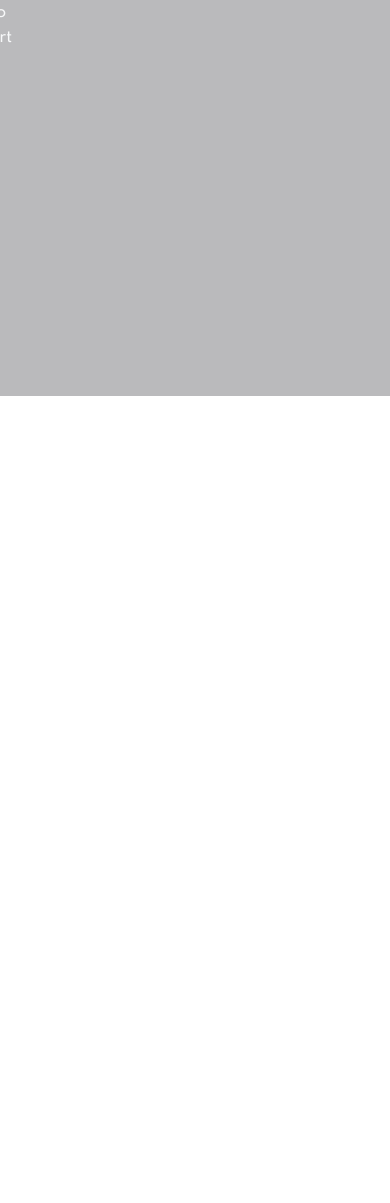
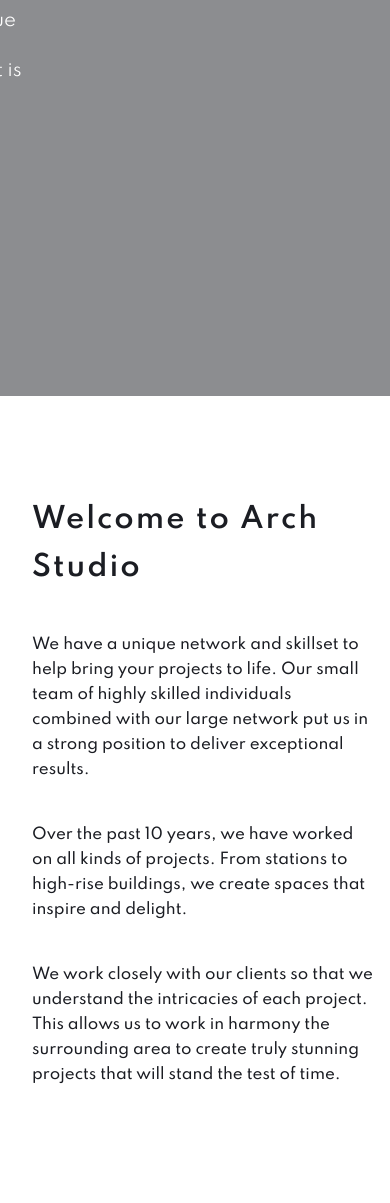
Before and after one commit to sudhanshusaurav/arch, a plain HTML site: page index.html in a window 390 px wide. Shown: the part 282-1485 px from the top of the page. Before the commit the page ends 844 px from the top, so only its background shows below. Drawn offline with nearby package versions, Linux system fonts and the light colour scheme.

Commit message:
display section added

```diff
--- a/css/_globals.scss
+++ b/css/_globals.scss
@@ -91,16 +91,20 @@ a:focus {
   color: $dark-blue;
 }
 
-.text-light {
+.text-white {
   color: white;
 }
 
+.text-light {
+  color: $md-grey;
+}
+
 .text-lighter {
-  color: $lighter-grey;
+  color: $light-grey;
 }
 
 .text-grey {
-  color: $md-grey;
+  color: $dark-grey;
 }
 
 .img-overlay-static {
@@ -111,7 +115,7 @@ a:focus {
     position: absolute;
     width: 100%;
     height: 100%;
-    background: rgba($color: $dark-blue, $alpha: 0.3);
+    background: rgba($color: $dark-blue, $alpha: 0.5);
     right: 0;
     top: 0;
   }
--- a/css/_main-responsive.scss
+++ b/css/_main-responsive.scss
@@ -15,6 +15,26 @@
       display: none;
     }
   }
+
+  /* Display section */
+  .display {
+    &__content {
+      &__heading {
+        h1 {
+          font-size: 5rem;
+          line-height: 10rem;
+        }
+      }
+
+      &__text {
+        padding-right: 0;
+      }
+      &__img {
+        display: none;
+      }
+    }
+  }
+  /* end Display section */
 }
 
 @media (max-width: 575.98px) {
@@ -29,13 +49,14 @@
       top: 50%;
       left: 50%;
       transform: translateY(-50%) translateX(-50%);
-      padding: 0 1rem;
+      padding: 0 2rem;
 
-      h2 {
+      h1 {
         font-size: 2.25rem;
+        line-height: 3rem;
       }
 
-      p {
+      h3 {
         margin-bottom: 4.25rem;
       }
     }
@@ -43,4 +64,40 @@
       display: none;
     }
   }
+
+  /* Display section */
+  .display {
+    &__content {
+      position: relative;
+      &__heading {
+        display: none;
+      }
+
+      &__text {
+        padding-right: 0;
+
+        h2 {
+          font-size: 1.75rem;
+          font-weight: 600 !important;
+          line-height: 3rem;
+        }
+        p {
+          margin-top: 2.5rem;
+        }
+      }
+      &__img {
+        display: none;
+      }
+    }
+    &::before {
+      content: "";
+      width: 25%;
+      height: 2px;
+      background: $light-grey;
+      position: absolute;
+      top: 0;
+      left: 0;
+    }
+  }
+  /* end Display section */
 }
--- a/css/main.scss
+++ b/css/main.scss
@@ -6,6 +6,7 @@
 
 .hero {
   position: relative;
+  margin-bottom: $m-l;
 
   &__text {
     position: absolute;
@@ -35,4 +36,21 @@
   }
 }
 
+/* Display section */
+.display {
+  margin: $m-l 0;
+  &__content {
+    &__heading {
+      z-index: 5;
+      align-self: flex-start;
+    }
+
+    &__text {
+      padding-right: 7rem;
+      z-index: 10;
+    }
+  }
+}
+/* end Display section */
+
 @import "main-responsive";
--- a/index.html
+++ b/index.html
@@ -54,13 +54,13 @@
         </div>
         <div class="row">
           <div class="hero__text col-lg-6">
-            <h2 class="text-light font-weight-normal" id="hero__text__h2">
+            <h1 class="text-white font-weight-normal" id="hero__text__h2">
               Project Paramour
-            </h2>
-            <p class="text-light" id="hero__text__p">
+            </h1>
+            <h3 class="text-white font-weight-normal" id="hero__text__p">
               Project made for an art museum near Southwest London. Project
               Paramour is a statement of bold, modern architecture.
-            </p>
+            </h3>
             <a href="#" class="btn-dark" id="hero__btn"
               >See Our Portfolio
               <span
@@ -96,6 +96,41 @@
       </section>
     </div>
     <!-- End Hero Section -->
+
+    <!-- Display Section -->
+    <section class="display">
+      <div class="container">
+        <div class="display__content row align-items-end">
+          <div class="col-lg-2 display__content__heading">
+            <h1 class="h1-l font-weight-normal text-lighter">Welcome</h1>
+          </div>
+          <div class="col-lg-6 display__content__text">
+            <h2 class="font-weight-normal">Welcome to Arch Studio</h2>
+            <p>
+              We have a unique network and skillset to help bring your projects
+              to life. Our small team of highly skilled individuals combined
+              with our large network put us in a strong position to deliver
+              exceptional results.
+            </p>
+            <p>
+              Over the past 10 years, we have worked on all kinds of projects.
+              From stations to high-rise buildings, we create spaces that
+              inspire and delight.
+            </p>
+            <p>
+              We work closely with our clients so that we understand the
+              intricacies of each project. This allows us to work in harmony the
+              surrounding area to create truly stunning projects that will stand
+              the test of time.
+            </p>
+          </div>
+          <div class="col-lg-4 display__content__img">
+            <img src="assets/home/desktop/image-welcome.jpg" alt="welcome" />
+          </div>
+        </div>
+      </div>
+    </section>
+    <!-- End Display Section -->
     <!--
 
 
@@ -107,38 +142,6 @@
 
 
 
-
-
-
-
-
-
-
-
-
-
-
-  See Our Portfolio
-
-  01
-  02
-  03
-  04
-
-  Welcome
-
-  Welcome to Arch Studio
-
-  We have a unique network and skillset to help bring your projects to life. Our
-  small team of highly skilled individuals combined with our large network put us
-  in a strong position to deliver exceptional results.
-
-  Over the past 10 years, we have worked on all kinds of projects. From stations
-  to high-rise buildings, we create spaces that inspire and delight.
-
-  We work closely with our clients so that we understand the intricacies of each
-  project. This allows us to work in harmony the surrounding area to create truly
-  stunning projects that will stand the test of time.
 
   Small team, big ideas
 
```
Also changed, not shown: css/about.css, css/contact.css, css/main.css, css/portfolio.css, 4 other files.
